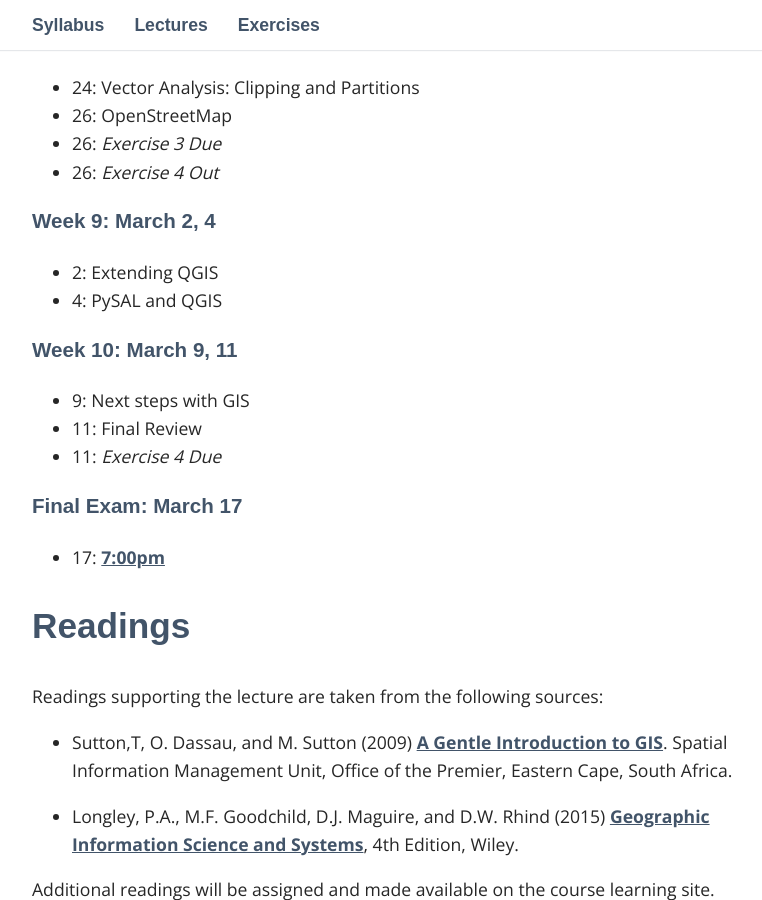
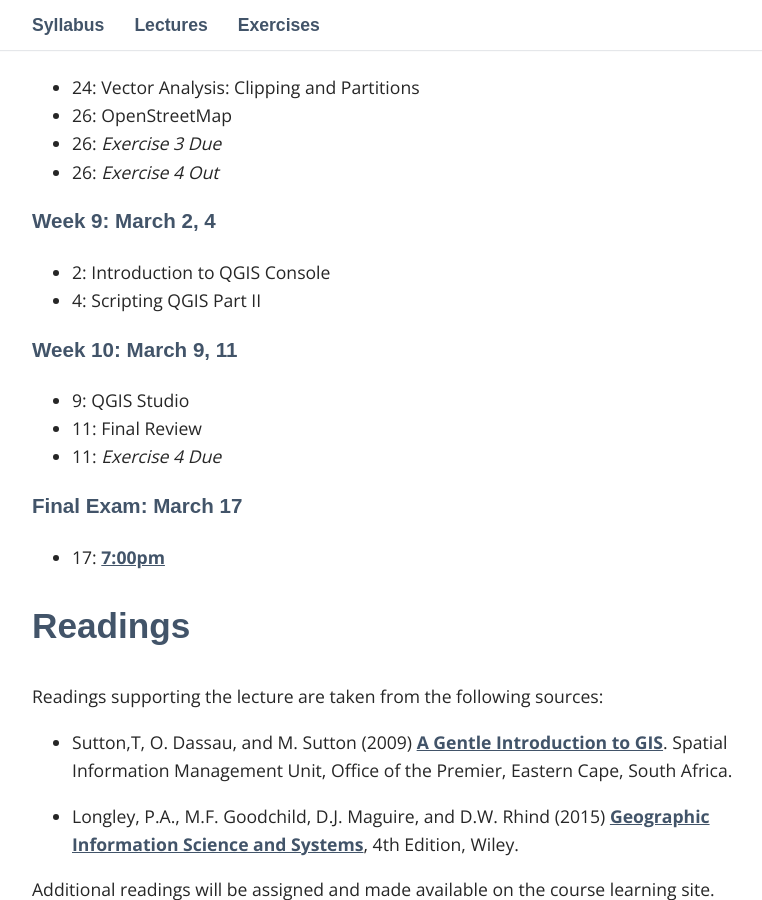
Before and after one commit to sjsrey/gis4pp20, a Jekyll site: the page built from _pages/03_syllabus.md, in a window 1280 px wide and 900 px high, scrolled down 3446 px. Shown: the whole window, without its empty margins (223-985 px from the left). Built offline with Jekyll 4.4.1, drawn with Linux system fonts in a browser that asks for light colours; some web fonts are replaced.

Commit message:
Update syllabus lecture

```diff
--- a/_pages/03_syllabus.md
+++ b/_pages/03_syllabus.md
@@ -128,11 +128,11 @@ Find our class page at: [https://piazza.com/ucr/winter2020/pbpl273/home](https:/
 - 26: *Exercise 4 Out*
 
 ### Week 9: March 2, 4
-- 2: Extending QGIS
-- 4: PySAL and QGIS
+- 2: Introduction to QGIS Console
+- 4: Scripting QGIS Part II
 
 ### Week 10: March 9, 11
-- 9: Next steps with GIS
+- 9: QGIS Studio
 - 11: Final Review
 - 11: *Exercise 4 Due*
 
```
